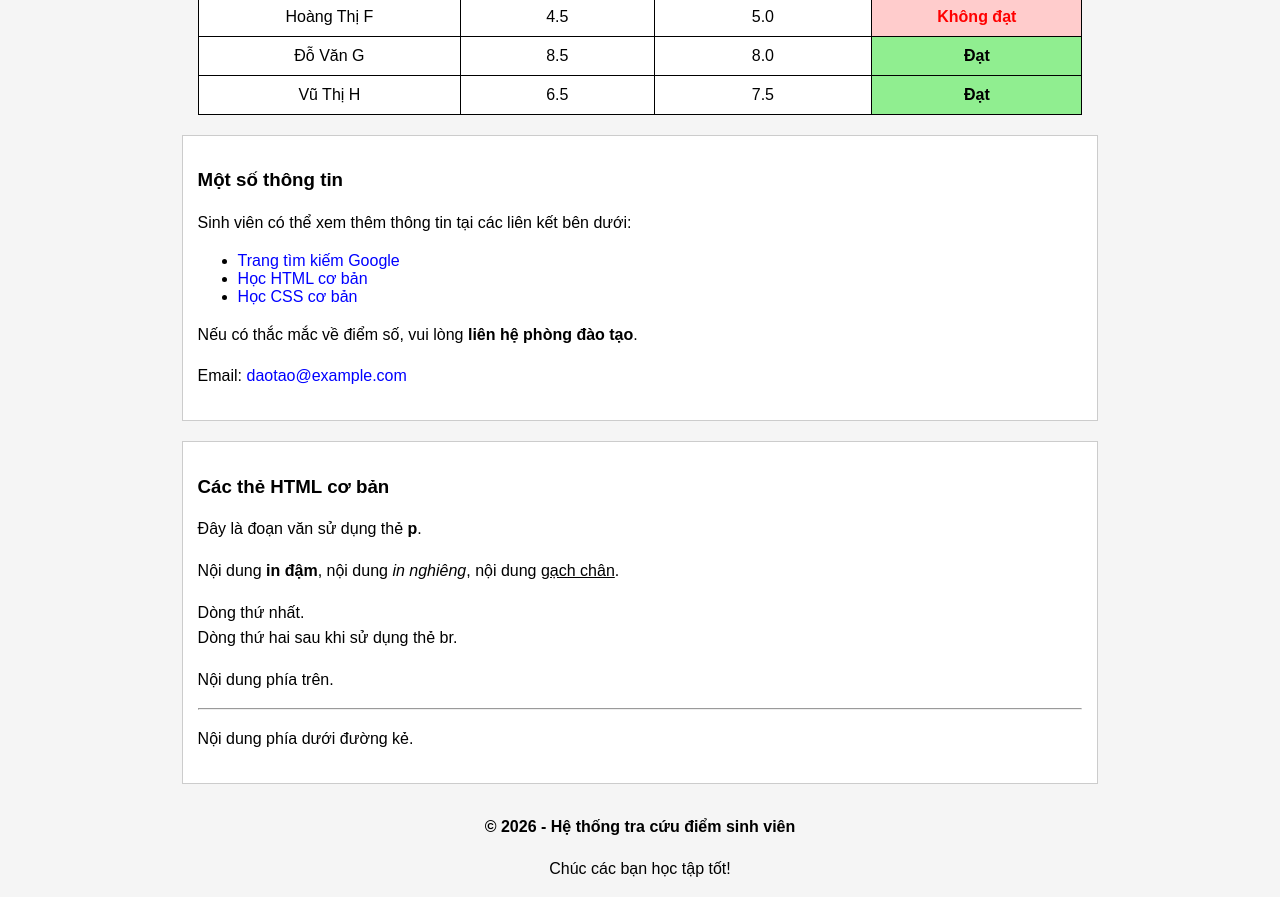
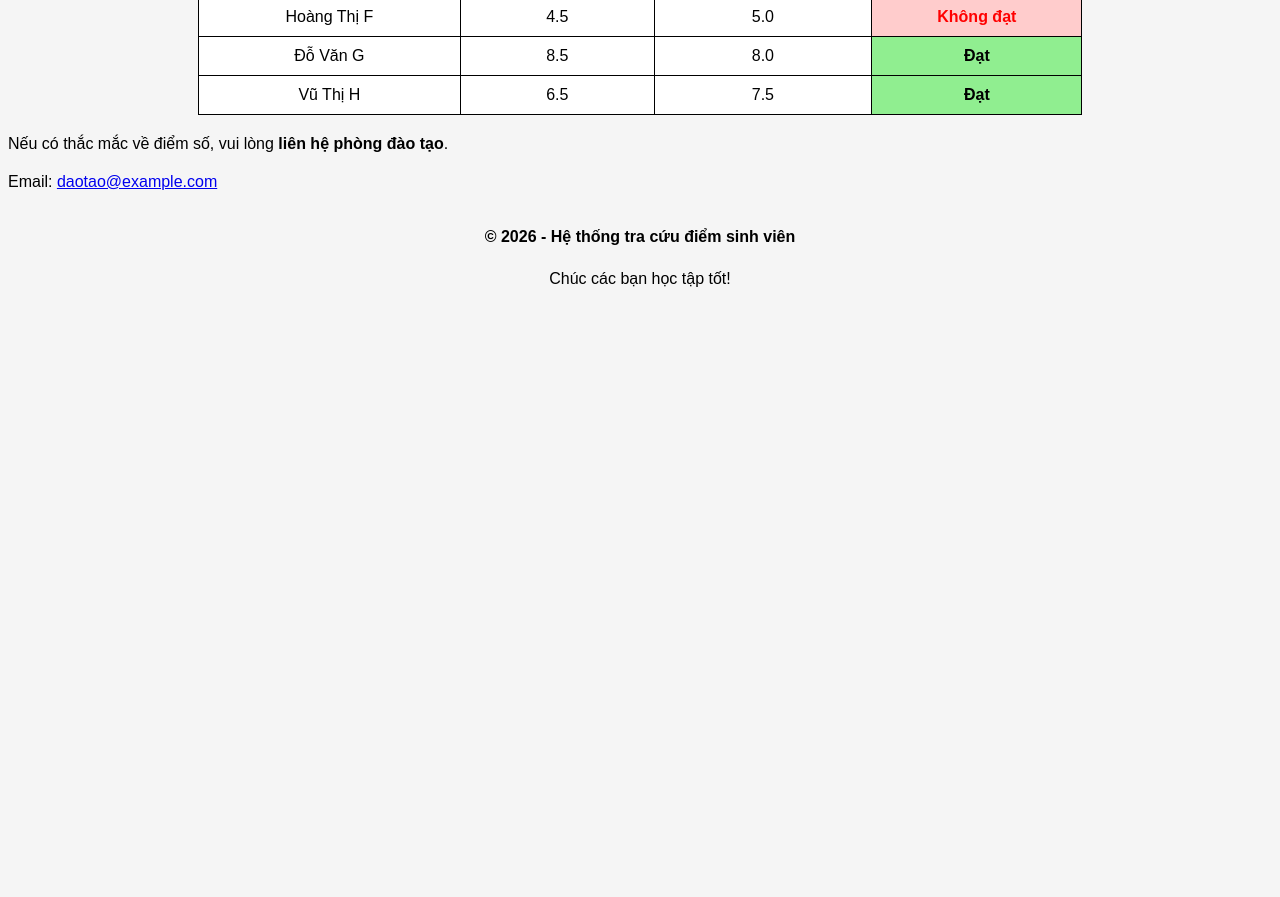
Before and after one commit to oafgd/baitap, a plain HTML site: page index.html in a window 1280 px wide. Shown: the part 702-1599 px from the top of the page. After the commit the page ends 1010 px from the top, so only its background shows below. Drawn offline with Linux system fonts and the light colour scheme.

Commit message:
Update index.html

```diff
--- a/index.html
+++ b/index.html
@@ -319,39 +319,6 @@
 
     </table>
 
-
-    <!-- Thông tin bổ sung -->
-    <div class="lienket">
-
-        <h3>Một số thông tin</h3>
-
-        <p>
-            Sinh viên có thể xem thêm thông tin tại các liên kết bên dưới:
-        </p>
-
-        <ul>
-
-            <li>
-                <a href="https://www.google.com" target="_blank">
-                    Trang tìm kiếm Google
-                </a>
-            </li>
-
-            <li>
-                <a href="https://www.w3schools.com/html/" target="_blank">
-                    Học HTML cơ bản
-                </a>
-            </li>
-
-            <li>
-                <a href="https://www.w3schools.com/css/" target="_blank">
-                    Học CSS cơ bản
-                </a>
-            </li>
-
-        </ul>
-
-        <p>
             Nếu có thắc mắc về điểm số, vui lòng
             <b>liên hệ phòng đào tạo</b>.
         </p>
@@ -365,38 +332,6 @@
 
     </div>
 
-
-    <!-- Một số thẻ cơ bản -->
-    <div class="lienket">
-
-        <h3>Các thẻ HTML cơ bản</h3>
-
-        <p>
-            Đây là đoạn văn sử dụng thẻ <b>p</b>.
-        </p>
-
-        <p>
-            Nội dung <strong>in đậm</strong>,
-            nội dung <i>in nghiêng</i>,
-            nội dung <u>gạch chân</u>.
-        </p>
-
-        <p>
-            Dòng thứ nhất.<br>
-            Dòng thứ hai sau khi sử dụng thẻ br.
-        </p>
-
-        <p>
-            Nội dung phía trên.
-        </p>
-
-        <hr>
-
-        <p>
-            Nội dung phía dưới đường kẻ.
-        </p>
-
-    </div>
 
 
     <!-- Cuối trang -->
```
